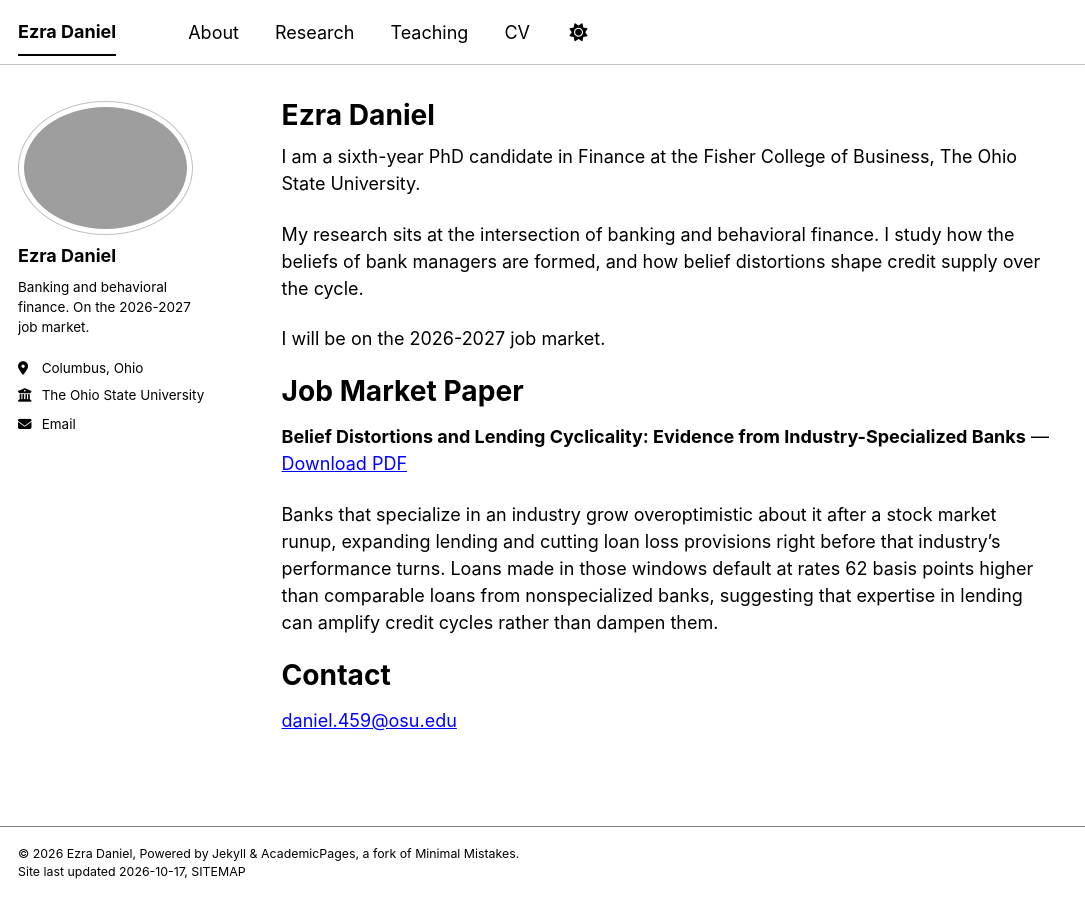
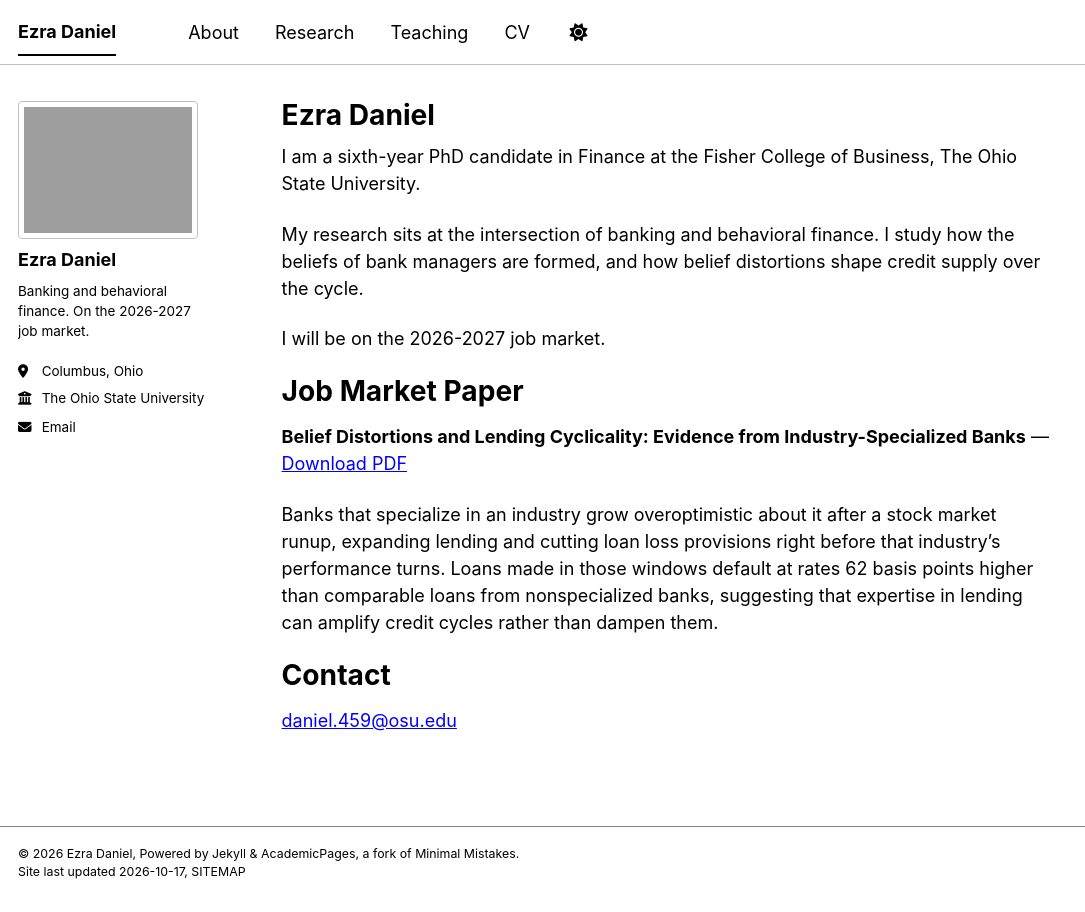
Before and after one commit to ezra-daniel/ezra-daniel.github.io, a Jekyll site: the page built from _pages/about.md, in a window 1280 px wide. Shown: the whole page, without its empty margins (0-1085 px from the left). Built offline with Jekyll 4.4.1, drawn with Linux system fonts in a browser that asks for light colours; a style sheet for code colours, icons or effects is not loaded.

Commit message:
Add styles for author avatar images

```diff
--- a/assets/css/main.scss
+++ b/assets/css/main.scss
@@ -37,3 +37,8 @@
     "layout/sidebar",
     "layout/json_cv"
 ;
+
+.author__avatar img {
+  border-radius: 4px;
+  max-width: 180px;
+}
```
